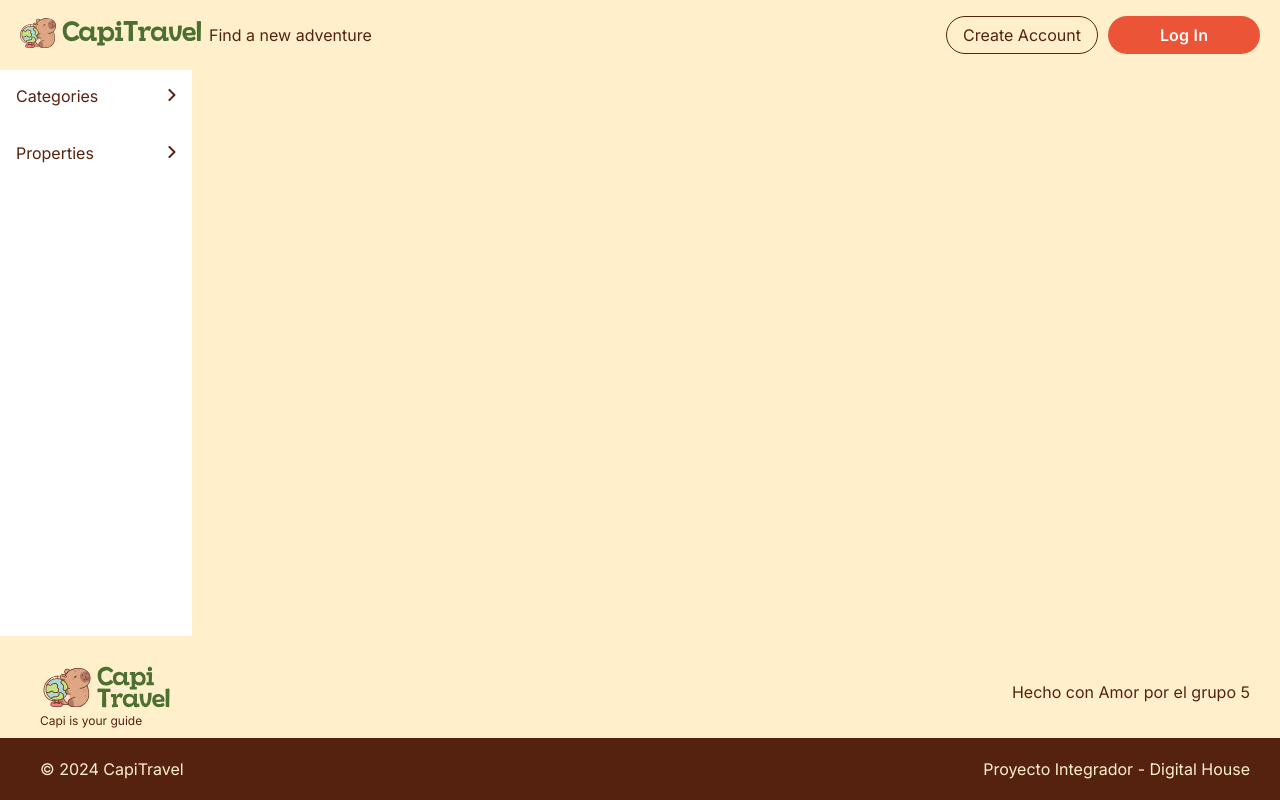
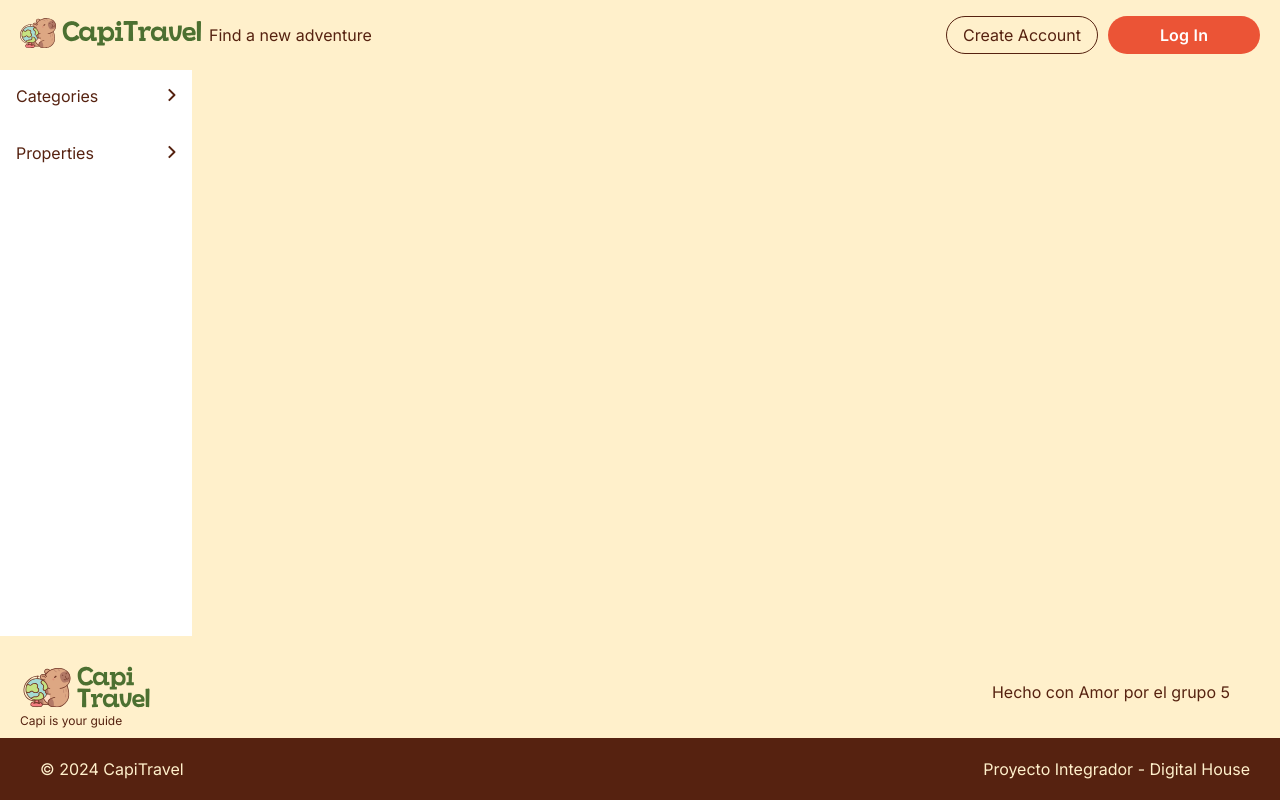
Before and after one commit to strikerout/CAPITRAVEL_FE, a React (Vite) app: page /adminpanel in a window 1280 px wide. Built offline with nearby package versions, Linux system fonts and the light colour scheme; a web font is replaced by a local one.

Commit message:
Fix in footer that makes scroll-x

```diff
--- a/src/components/Footer/ProductFooter.module.scss
+++ b/src/components/Footer/ProductFooter.module.scss
@@ -49,7 +49,6 @@
             flex-direction: row;
             justify-content: space-between;
             margin-top: 20px;
-            margin-left: 40px;
 
             img {
                 margin-bottom: 10px;
```
